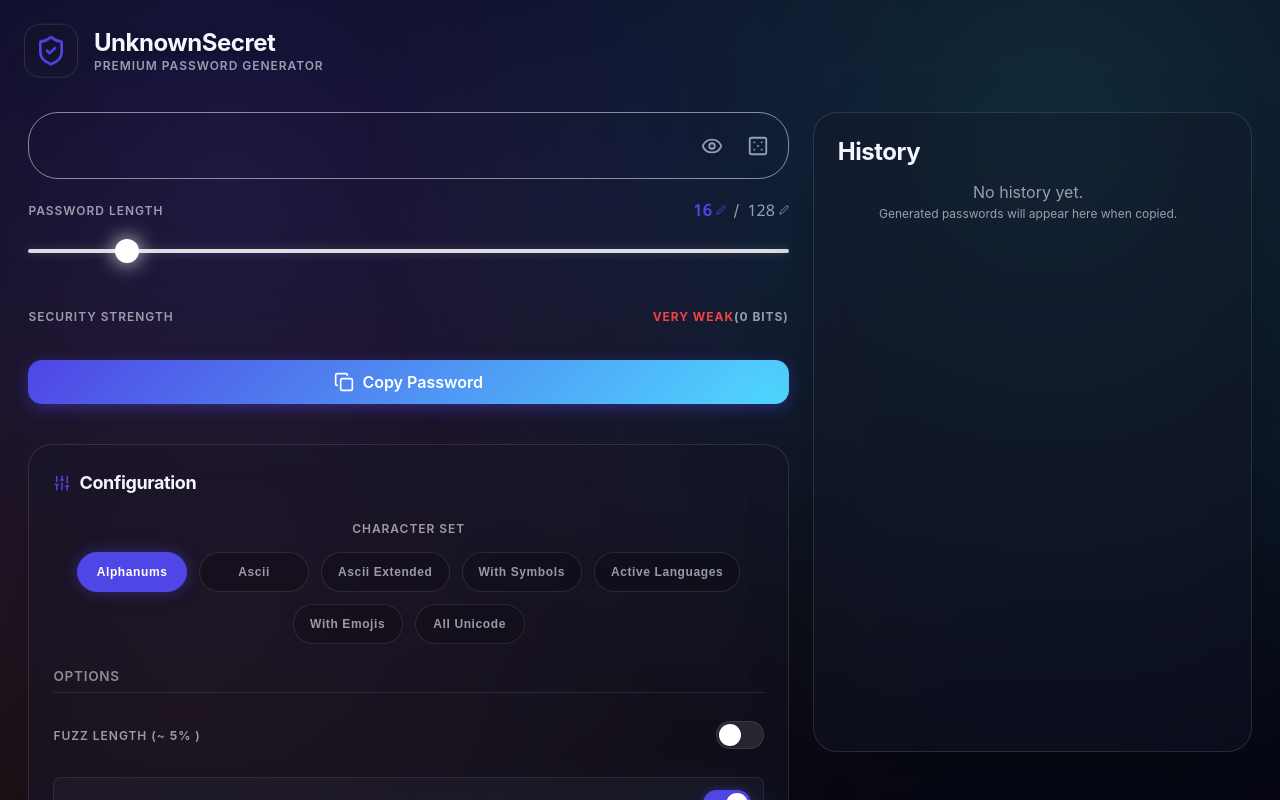
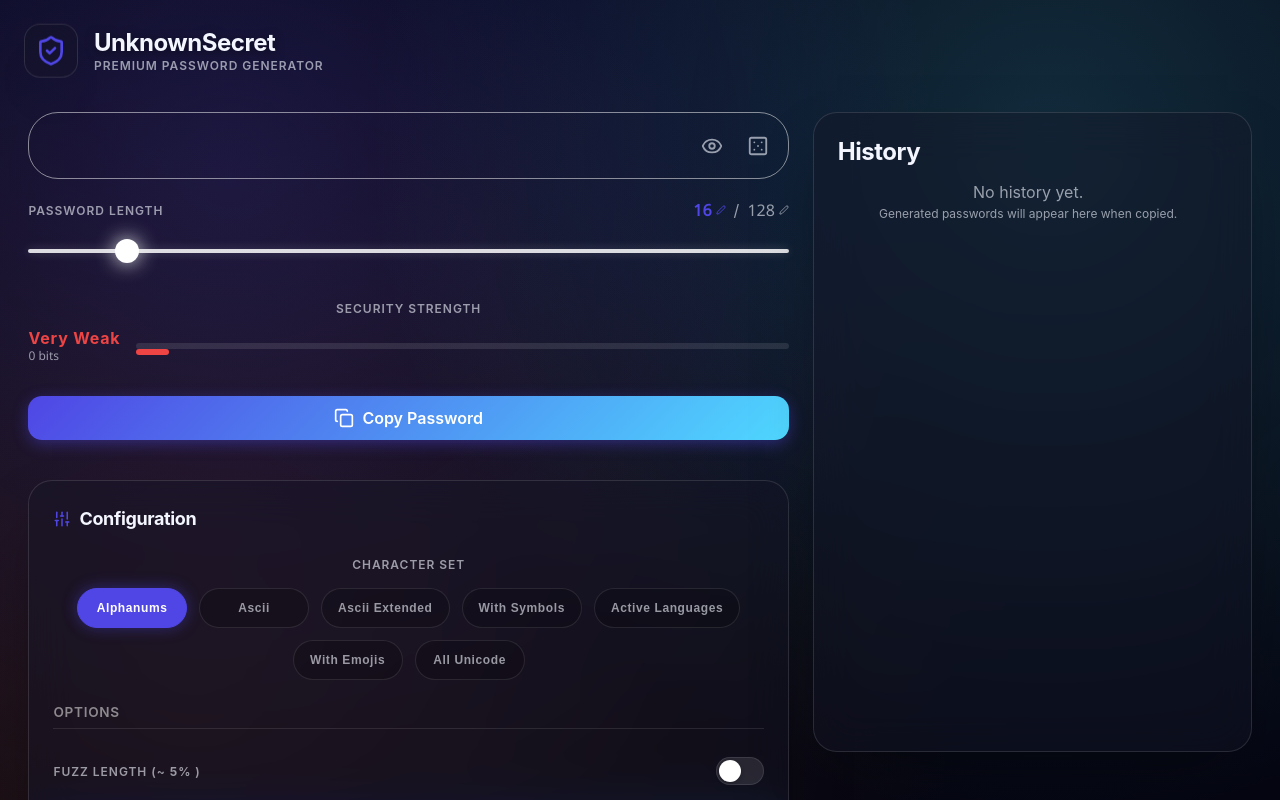
Before and after one commit to WireSwarm/UnknownSecret, a React (Vite) app: page / in a window 1280 px wide. Shown: the top 800 px of the page. Built offline with nearby package versions, Linux system fonts and the light colour scheme; a web font is replaced by a local one.

Commit message:
feat : progress bar

```diff
--- a/src/components/generator/EntropyMeter.jsx
+++ b/src/components/generator/EntropyMeter.jsx
@@ -1,55 +1,117 @@
 import React from 'react';
 
 export function EntropyMeter({ entropy, combinations, id }) {
-    // Analyze strength based on bits
+    // Analyze strength variables
     let strength = 'Very Weak';
     let color = '#EF4444'; // Red
-
-    // Typical Entropy:
-    // 8 chars alphanumeric ~47 bits
-    // 12 chars ~70 bits (Strong)
-    // 16 chars ~95 bits (Excellent)
+    let widthStr = '5%';
+    let isDemon = false;
 
     const safeEntropy = entropy || 0;
 
-    if (safeEntropy > 120) { strength = 'Overkill'; color = '#8b5cf6'; } // Violet
-    else if (safeEntropy > 80) { strength = 'Excellent'; color = '#10B981'; } // Green
-    else if (safeEntropy > 50) { strength = 'Strong'; color = '#4FD8FF'; } // Cyan (Hex for consistency)
-    else if (safeEntropy > 35) { strength = 'Medium'; color = '#FBBF24'; } // Amber
-    else if (safeEntropy > 20) { strength = 'Weak'; color = '#F97316'; } // Orange (Hex for consistency)
-    else { strength = 'Very Weak'; color = '#EF4444'; }
+    // Thresholds & Logic
+    if (safeEntropy > 200) {
+        strength = 'Absolute Demon';
+        color = '#D946EF'; // Fuchsia base (Paranoiac color)
+        widthStr = 'calc(100% + 4rem)'; // Full overflow
+        isDemon = true;
+    } else if (safeEntropy > 150) {
+        strength = 'Paranoiac';
+        color = '#D946EF'; // Fuchsia
+        widthStr = 'calc(100% + 4rem)'; // Full overflow
+    } else if (safeEntropy > 120) {
+        strength = 'Overkill';
+        color = '#8b5cf6'; // Violet
+        widthStr = 'calc(100% + 2rem)'; // Half overflow
+    } else if (safeEntropy > 80) {
+        strength = 'Excellent';
+        color = '#10B981'; // Green
+        widthStr = `${Math.min(100, (safeEntropy / 100) * 100)}%`;
+    } else {
+        // Standard scaling (< 80)
+        if (safeEntropy > 50) { strength = 'Strong'; color = '#4FD8FF'; }
+        else if (safeEntropy > 35) { strength = 'Medium'; color = '#FBBF24'; }
+        else if (safeEntropy > 20) { strength = 'Weak'; color = '#F97316'; }
 
-    // Visual bar width (capped at 100% for ~128 bits)
-    const percentage = Math.min(100, (safeEntropy / 128) * 100);
+        widthStr = `${Math.min(100, Math.max(5, (safeEntropy / 100) * 100))}%`;
+    }
 
     return (
-        <div className="w-full mt-4" id={id}>
-            <div className="flex justify-between mb-1" id={id ? `${id}-header` : undefined}>
-                <span className="label-text" id={id ? `${id}-label` : undefined}>Security Strength</span>
+        <div className="w-full mt-2 flex flex-col gap-2" id={id}>
+            {/* Centered Label */}
+            <span className="label-text text-center w-full block mb-1" id={id ? `${id}-label` : undefined}>
+                Security Strength
+            </span>
+
+            <div className="flex items-center gap-4 relative">
+                {/* Left: Strength Info */}
+                <div className="flex flex-col items-start shrink-0 min-w-[120px]" style={{ flexShrink: 0 }}>
                     <span
-                    className="label-text transition-colors duration-200"
-                    key={strength} // Force re-render on text change to ensure color updates
-                    style={{ color, fontWeight: 'bold' }}
+                        className="font-bold uppercase tracking-wider text-sm transition-colors duration-200"
+                        key={strength}
+                        style={{ color }}
                         id={id ? `${id}-strength` : undefined}
                     >
                         {strength}
-                    <span className="text-muted font-normal ml-2" id={id ? `${id}-bits` : undefined}>
-                        ({Math.round(safeEntropy)} bits)
+                    </span>
+                    <span className="text-muted text-xs font-mono whitespace-nowrap" id={id ? `${id}-bits` : undefined}>
+                        {Math.round(safeEntropy)} bits
                         {combinations && (
-                            <span className="opacity-70 ml-1" title="Combinations (Search Space)">
-                                • {new Intl.NumberFormat('en-US', { notation: "scientific", maximumSignificantDigits: 3 }).format(combinations)} combs
+                            <span className="opacity-60 ml-1" title="Combinations">
+                                • {new Intl.NumberFormat('en-US', { notation: "scientific", maximumSignificantDigits: 3 }).format(combinations)}
                             </span>
                         )}
                     </span>
-                </span>
                 </div>
-            <div className="h-2 w-full bg-black/20 rounded-full overflow-hidden" id={id ? `${id}-bar-bg` : undefined}>
+
+                {/* Right: Bar Track with Reserved Margin */}
+                {/* mr-16 = 4rem, reserving space for the Paranoiac overflow */}
+                <div
+                    className="relative flex-1 mr-16"
+                    id={id ? `${id}-bar-container` : undefined}
+                >
+                    {/* The Track (Background) - Ends at 100% */}
+                    <div
+                        className="rounded-full w-full"
+                        style={{
+                            height: '6px',
+                            backgroundColor: 'rgba(255, 255, 255, 0.1)'
+                        }}
+                    />
+
+                    {/* The Fill - Can exceed 100% */}
                     <div
                         id={id ? `${id}-bar-fill` : undefined}
-                    className="h-full transition-all duration-500 ease-out"
-                    style={{ width: `${Math.max(5, percentage)}%`, backgroundColor: color }}
+                        className="rounded-full absolute left-0 top-0 transition-all duration-500 ease-out flex items-center overflow-hidden"
+                        style={{
+                            height: '6px',
+                            width: widthStr,
+                            backgroundColor: color, // Base color
+                            boxShadow: (safeEntropy > 100 || isDemon) ? `0 0 15px ${color}` : 'none',
+                            zIndex: 10
+                        }}
+                    >
+                        {/* Helix Effect for Absolute Demon */}
+                        {isDemon && (
+                            <div
+                                style={{
+                                    position: 'absolute',
+                                    inset: 0,
+                                    background: 'repeating-linear-gradient(45deg, transparent, transparent 5px, rgba(0,0,0,0.8) 5px, rgba(0,0,0,0.8) 10px)',
+                                    animation: 'helixMove 20s linear infinite'
+                                }}
                             />
+                        )}
                     </div>
+                </div>
+            </div>
+
+            <style>{`
+                @keyframes helixMove {
+                    from { background-position: 0 0; }
+                    to { background-position: 200px 0; }
+                }
+            `}</style>
         </div>
     );
 }
--- a/src/utils/passwordGen.js
+++ b/src/utils/passwordGen.js
@@ -277,10 +277,10 @@ export function generatePassword({
 
     const password = buffer.join('');
 
-    // Entropy: H = L * log2(N)
-    // Entropy: H = L * log2(N)
-    // Use actualLength for accurate entropy calculation
-    const entropy = Math.round(actualLength * Math.log2(charsetLen));
+    const combinations = BigInt(charsetLen) ** BigInt(actualLength);
+    // Entropy: round(log2(N^L))
+    // We approximate log2 of a BigInt by taking the length of its binary string representation.
+    const entropy = combinations.toString(2).length;
 
-    return { password, entropy, combinations: BigInt(charsetLen) ** BigInt(actualLength) };
+    return { password, entropy, combinations };
 }
```
Lines whose indentation alone changed are shown as unchanged.
